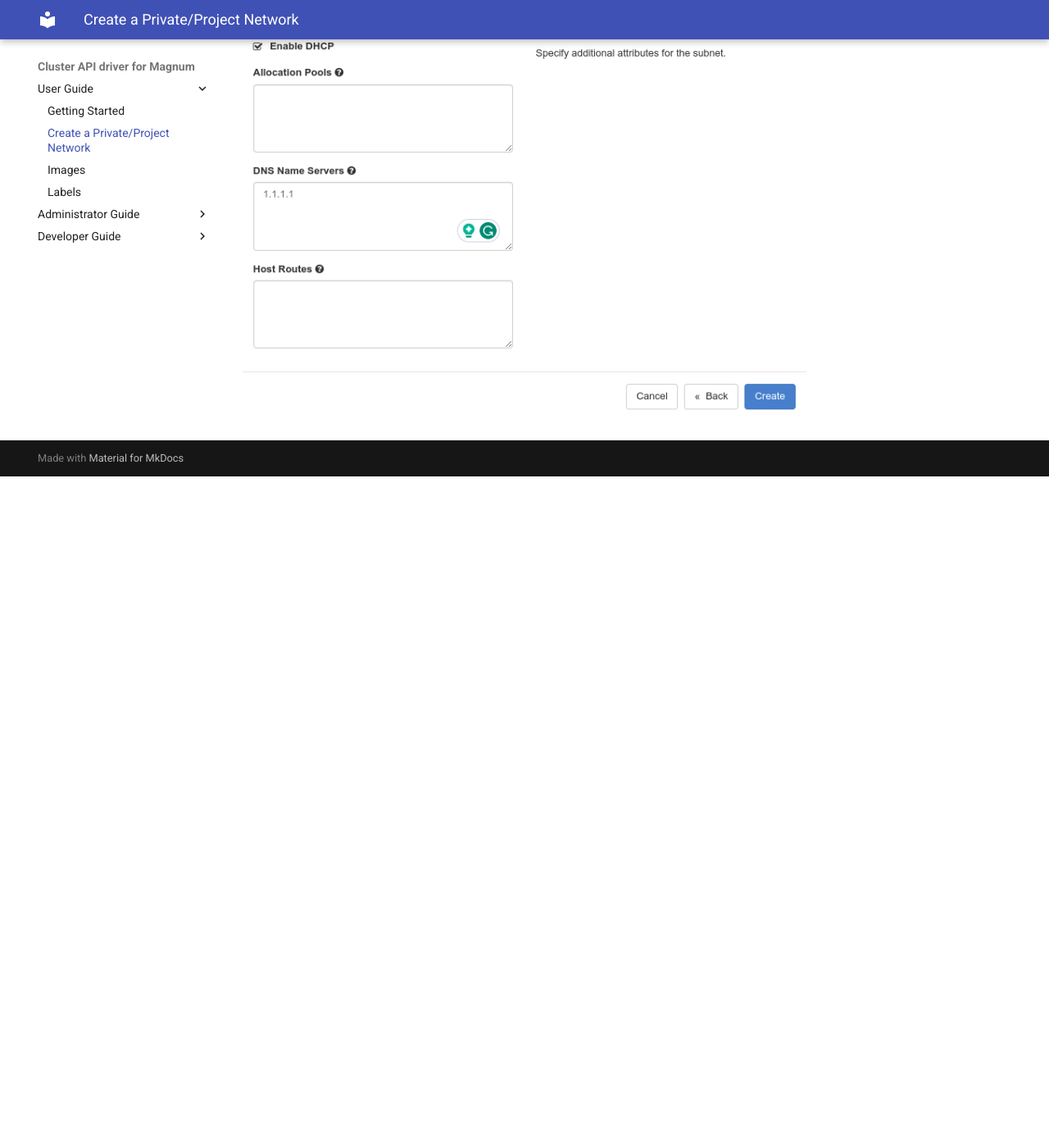
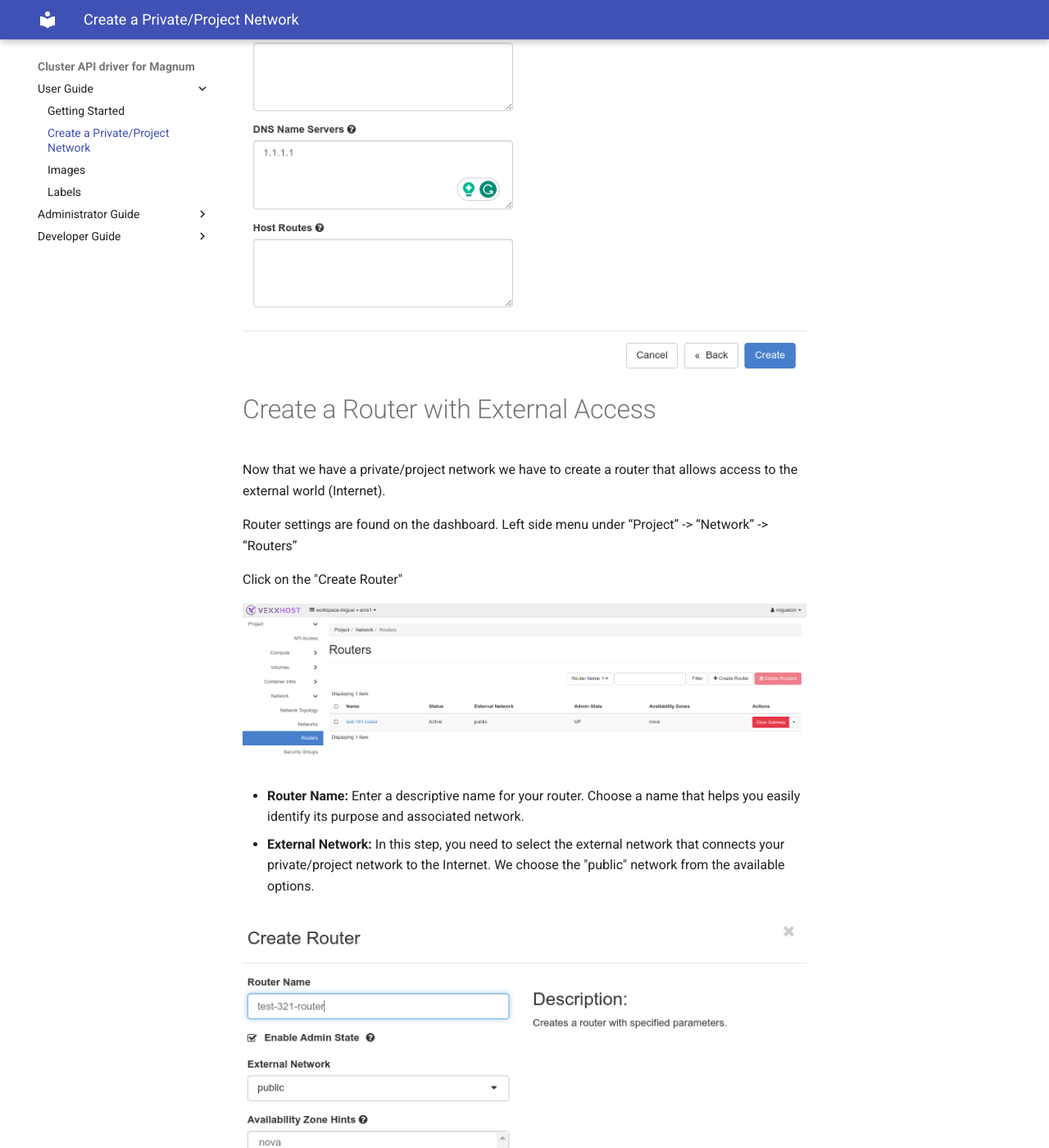
Before and after one commit to vexxhost/magnum-cluster-api, an MkDocs documentation site: the page built from docs/user/create-cluster-with-existing-private-network.md, in a window 1280 px wide and 1400 px high, scrolled down 1989 px. Shown: the whole window at 82% size. Built offline with MkDocs 1.6.1 and Material for MkDocs 9.7.7, drawn with Linux system fonts in a browser that asks for light colours; before the commit the page ends 2570 px from its top, so only the background shows below that; some of the changed text lies outside the part shown.

Commit message:
Second Part of Create Cluster with existing Private Network

```diff
--- a/docs/user/create-cluster-with-existing-private-network.md
+++ b/docs/user/create-cluster-with-existing-private-network.md
@@ -22,3 +22,30 @@
 ![crete network 2](../static/user/create-cluster-with-existing-private-network/create-network-2.png)
 ![crete subnet 1](../static/user/create-cluster-with-existing-private-network/create-subnet.png)
 ![crete subnet 2](../static/user/create-cluster-with-existing-private-network/create-subnet-2.png)
+
+
+# Create a Router with External Access
+
+Now that we have a private/project network we have to create a router that allows access to the external world (Internet).
+
+Router settings are found on the dashboard. Left side menu under “Project” -> “Network” -> “Routers”
+
+Click on the "Create Router"
+
+![crete router 1](../static/user/create-cluster-with-existing-private-network/create-router.png)
+
+* **Router Name:** Enter a descriptive name for your router. Choose a name that helps you easily identify its purpose and associated network.
+
+* **External Network:** In this step, you need to select the external network that connects your private/project network to the Internet. We choose the "public" network from the available options.
+
+![crete router 2](../static/user/create-cluster-with-existing-private-network/create-router-2.png)
+
+Now, we need to attach the new router to the subnet from the private/project network `test-321`
+
+If we go back to the router we just created. Click on the name: `test-321-router` and some options will appear. Between them “Interfaces”, Click on the Tab and followed by “Add Interface”.
+
+Just on the Subnet drop menu, select `test-321-subnet` that is the one to correspond to private/project network `test=321`
+
+![crete router 3](../static/user/create-cluster-with-existing-private-network/create-router-3.png)
+
+In the end, just click in the button “Submit”
```
Also changed, not shown: other parts of docs/user/create-cluster-with-existing-private-network.md (+1 -1 lines), docs/static/user/create-cluster-with-existing-private-network/create-network.png, docs/static/user/create-cluster-with-existing-private-network/create-router-2.png (added), docs/static/user/create-cluster-with-existing-private-network/create-router-3.png (added), docs/static/user/create-cluster-with-existing-private-network/create-router.png (added).
